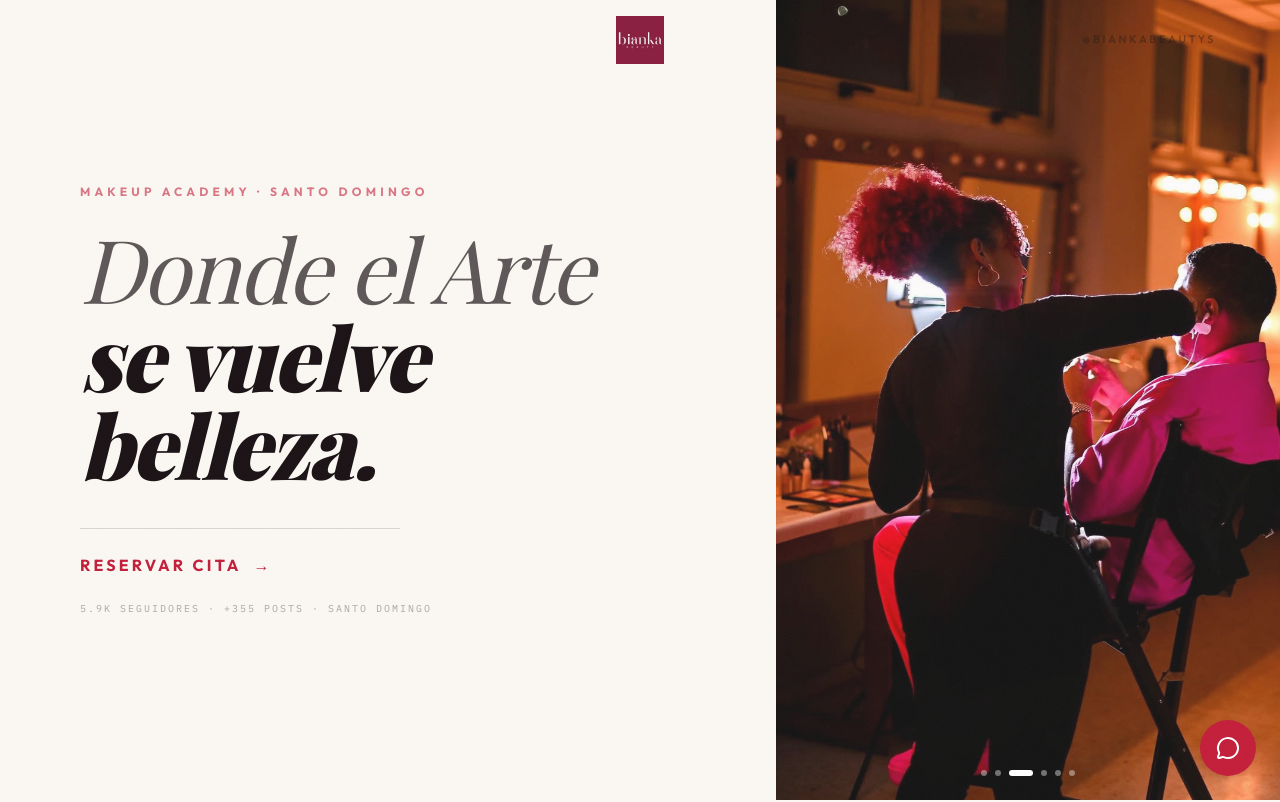
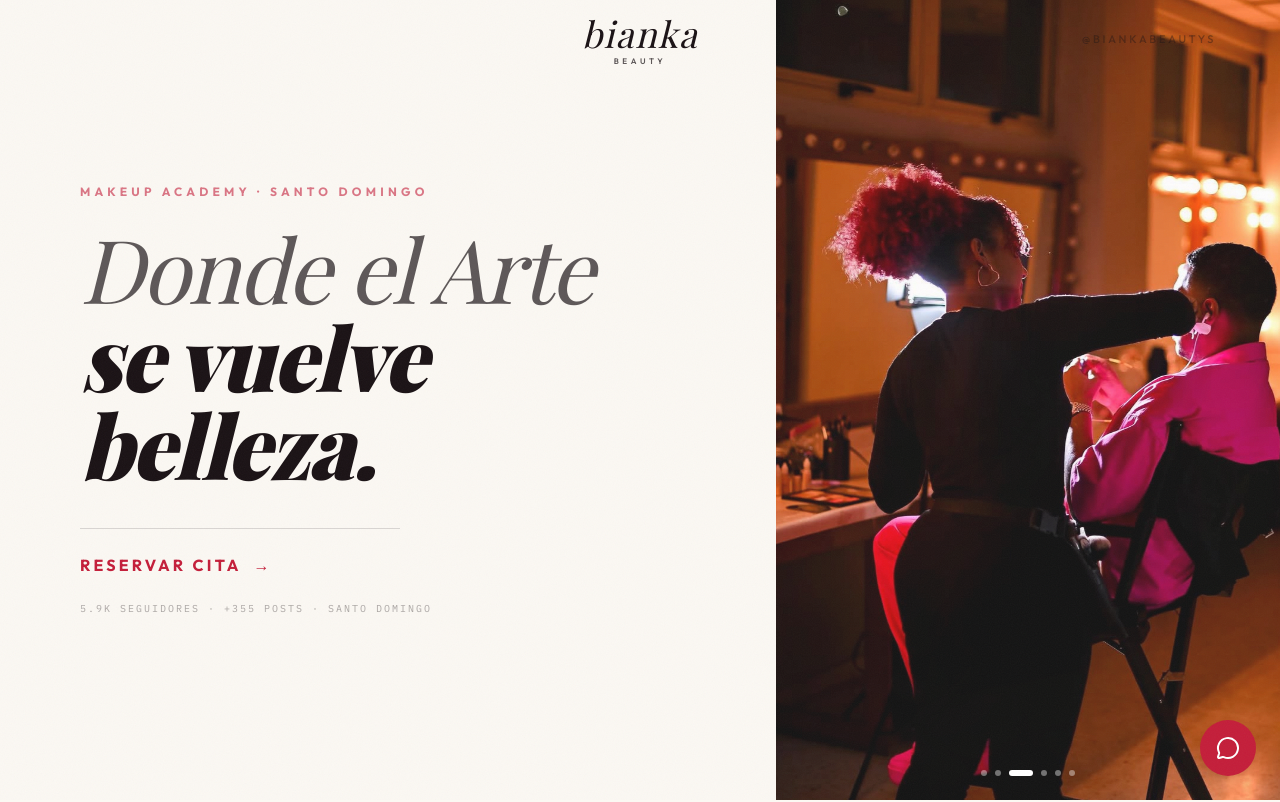
Before and after one commit to johanmariae-sketch/Bianka, a React (Vite) app: page / in a window 1280 px wide. Shown: the top 802 px of the page. Built offline with nearby package versions, Linux system fonts and the light colour scheme; a web font is replaced by a local one.

Commit message:
Bigger styled text logo in navbar, no background
Co-Authored-By: Claude Opus 4.6 <noreply@anthropic.com>

```diff
--- a/src/components/Navbar.jsx
+++ b/src/components/Navbar.jsx
@@ -62,7 +62,7 @@ export default function Navbar() {
       {/* Left spacer for centering */}
       <div className="flex-1" />
 
-      {/* Center: Logo */}
+      {/* Center: Logo as styled text */}
       <a
         ref={brandRef}
         href="#hero"
@@ -70,13 +70,14 @@ export default function Navbar() {
           e.preventDefault();
           scrollTo("#hero");
         }}
-        className="select-none"
+        className="select-none flex flex-col items-center"
       >
-        <img
-          src="/logo.jpg"
-          alt="Bianka Beauty"
-          className="h-10 md:h-12 w-auto object-contain"
-        />
+        <span className="font-display text-3xl md:text-4xl italic text-espresso tracking-[0.04em] leading-none">
+          bianka
+        </span>
+        <span className="font-body text-[7px] md:text-[8px] uppercase tracking-[0.45em] text-espresso/70 font-semibold mt-0.5">
+          beauty
+        </span>
       </a>
 
       {/* Right spacer */}
```
Also changed, not shown: public/logo.svg (added).
